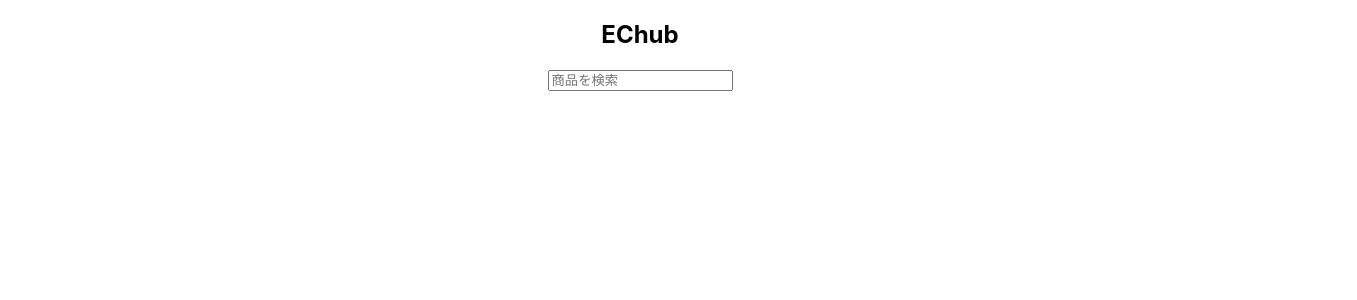
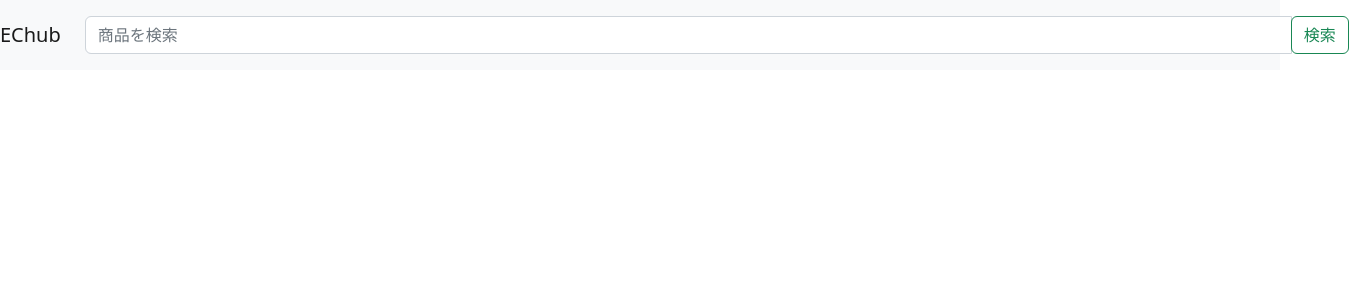
Before and after one commit to ushikitakumi/echub-client, a React (Create React App) app: page / in a window 1280 px wide. Shown: the top 300 px of the page, 1357 px wide, since content can reach past the window. Built offline with nearby package versions, Linux system fonts and the light colour scheme.

Commit message:
ナビゲーションバー修正

```diff
--- a/package.json
+++ b/package.json
@@ -7,7 +7,9 @@
     "@testing-library/react": "^13.4.0",
     "@testing-library/user-event": "^13.5.0",
     "axios": "^1.3.4",
+    "bootstrap": "^5.2.3",
     "react": "^18.2.0",
+    "react-bootstrap": "^2.7.2",
     "react-dom": "^18.2.0",
     "react-scripts": "5.0.1",
     "web-vitals": "^2.1.4"
--- a/src/App.js
+++ b/src/App.js
@@ -1,18 +1,16 @@
-import { useRef, useState } from 'react';
+import { useState } from 'react';
 import './App.css';
 import ApiFetch from './components/ApiFetch'
+import Navbar from './components/Navbar';
 
 function App() {
 
   const [fetchData, setFetchData] = useState([])
-  const ref = useRef()
 
-  const handleSubmit = (e) => {
-    e.preventDefault()
-    console.log(ref.current.value)
+  const handleSubmit = (keyword) => {
 
     // APIをたたく
-    const endpointURL = `http://127.0.0.1:8000/api/${ref.current.value}/`
+    const endpointURL = `http://127.0.0.1:8000/api/${keyword}/`
     fetch(endpointURL)
       .then((res) => {
         return res.json()
@@ -25,13 +23,9 @@ function App() {
 
   return (
     <div className="App">
-      <h2>EChub</h2>
-      <form onSubmit={(e) => handleSubmit(e)}>
-        <input type="text" placeholder="商品を検索" ref={ref}/>
-      </form>
+      <Navbar handleSubmit={handleSubmit}/>
       <ApiFetch fetchData={fetchData}/>
     </div>
   );
 }
-
 export default App;
--- /dev/null
+++ b/src/components/Navbar.js
@@ -0,0 +1,13 @@
+import React from 'react';
+import SearchBar from './SearchBar';
+
+const Navbar = (props) => {
+  return (
+    <nav className="navbar navbar-expand-lg navbar-light bg-light">
+      <div className="navbar-brand" >EChub</div>
+      <SearchBar handleSubmit={props.handleSubmit}/>
+    </nav>
+  );
+};
+
+export default Navbar;
--- /dev/null
+++ b/src/components/SearchBar.js
@@ -0,0 +1,21 @@
+import React, { useRef } from 'react'
+
+const SearchBar = ({ handleSubmit }) => {
+  const ref = useRef()
+
+  const onSubmit = (e) => {
+    e.preventDefault()
+    handleSubmit(ref.current.value)
+  }
+
+  return (
+    <form onSubmit={onSubmit} className="input-group col-xl-3 col-md-6 p-2">
+      <input type="text" placeholder="商品を検索" ref={ref} className="form-control"/>
+      <div className="input-group-append">
+        <button className="btn btn-outline-success" type="submit">検索</button>
+      </div>
+    </form>
+  )
+}
+
+export default SearchBar
--- a/src/index.js
+++ b/src/index.js
@@ -3,6 +3,7 @@ import ReactDOM from 'react-dom/client';
 import './index.css';
 import App from './App';
 import reportWebVitals from './reportWebVitals';
+import  'bootstrap/dist/css/bootstrap.min.css' ;
 
 const root = ReactDOM.createRoot(document.getElementById('root'));
 root.render(
```
Also changed, not shown: src/logo.svg (deleted), 1 other file (tests, documents, lock files or other folders).
